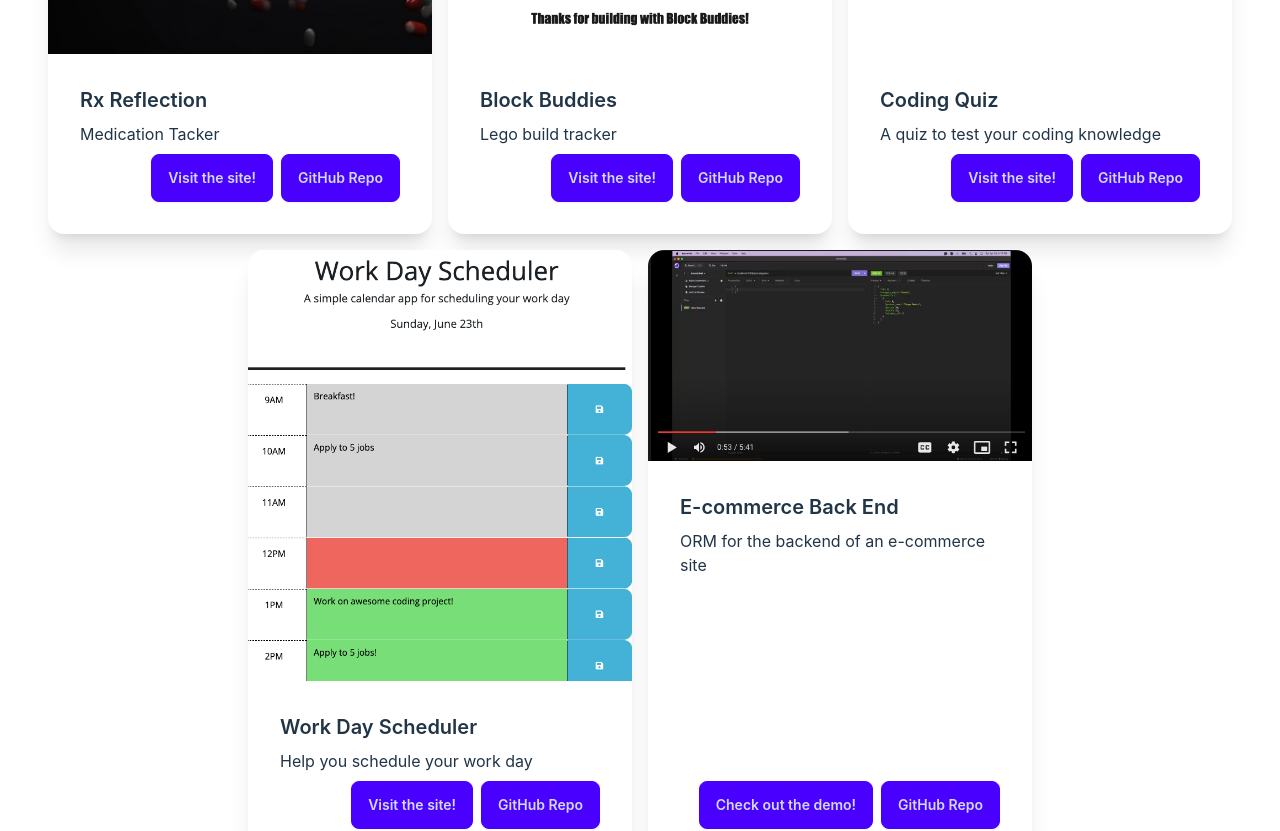
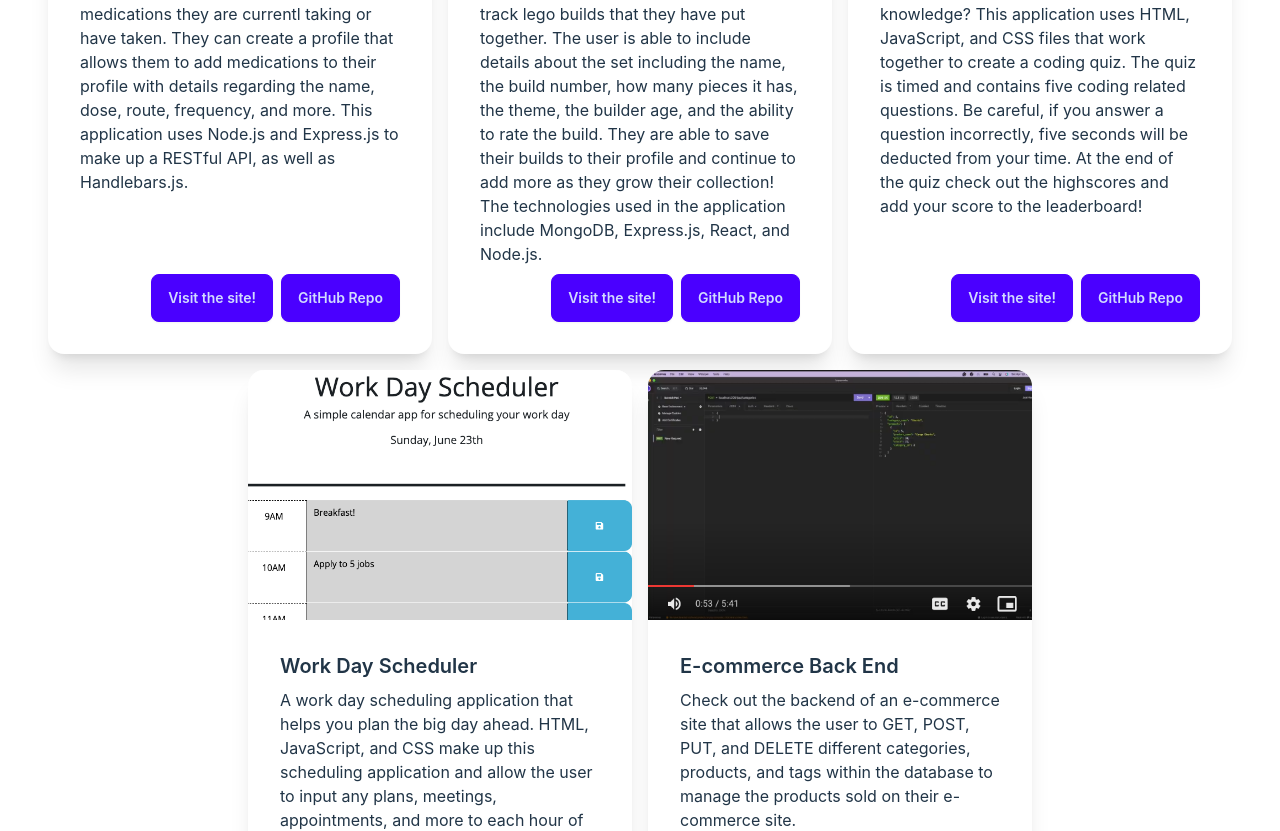
Before and after one commit to floconno/faith-o-portfolio, a React (Vite) app: page /Projects in a window 1280 px wide. Shown: the part 480-1311 px from the top of the page. Built offline with nearby package versions, Linux system fonts and the light colour scheme.

Commit message:
fixed project cards

```diff
--- a/src/App.css
+++ b/src/App.css
@@ -4,3 +4,10 @@ html, body, #root, .App {
     padding: 0;
     margin: 0;
 }
+
+.project-img {
+    width: 100%;
+    height: 250px;
+    object-fit: cover;
+    object-position: center 2%;
+}
--- a/src/components/NavBar.jsx
+++ b/src/components/NavBar.jsx
@@ -42,7 +42,7 @@ const NavBar = () => {
         </div>
       </div>
       <div className="navbar-right">
-        <a className="btn btn-ghost text-xl">Faith O'Connor</a>
+        <a className="btn btn-ghost text-xl">Faith O'Connor's Portfolio</a>
       </div>
       <div className="navbar-end">
       </div>
--- a/src/components/ProjectCard.jsx
+++ b/src/components/ProjectCard.jsx
@@ -7,6 +7,7 @@ const ProjectCard = ({ title, text, imageSrc, imageAlt, link1, link2, button1Tex
         <img
           src={imageSrc}
           alt={imageAlt}
+          className="project-img"
         />
       </figure>
       <div className="card-body">
--- a/src/pages/Projects.jsx
+++ b/src/pages/Projects.jsx
@@ -6,7 +6,7 @@ import ProjectCard from '../components/ProjectCard';
     const projectData = [
         {
             title: 'Rx Reflection',
-            text: 'Medication Tacker',
+            text: 'This application allows users to track medications they are currentl taking or have taken. They can create a profile that allows them to add medications to their profile with details regarding the name, dose, route, frequency, and more. This application uses Node.js and Express.js to make up a RESTful API, as well as Handlebars.js.',
             imageSrc: 'src/assets/images/rx-reflection-9623b73a46aa.herokuapp.com_.png',
             link1: 'https://rx-reflection-9623b73a46aa.herokuapp.com/',
             link2: 'https://github.com/sfmacdonald/Rx-Reflection',
@@ -15,7 +15,7 @@ import ProjectCard from '../components/ProjectCard';
         },
         {
             title: 'Block Buddies',
-            text: 'Lego build tracker',
+            text: 'A fun application that allows users to track lego builds that they have put together. The user is able to include details about the set including the name, the build number, how many pieces it has, the theme, the builder age, and the ability to rate the build. They are able to save their builds to their profile and continue to add more as they grow their collection! The technologies used in the application include MongoDB, Express.js, React, and Node.js.',
             imageSrc: 'src/assets/images/block-buddies-e3447dd8369c.herokuapp.com_.png',
             link1: 'https://block-buddies-e3447dd8369c.herokuapp.com/',
             link2: 'https://github.com/sfmacdonald/Block-Buddies',
@@ -24,7 +24,7 @@ import ProjectCard from '../components/ProjectCard';
         },
         {
             title: 'Coding Quiz',
-            text: 'A quiz to test your coding knowledge',
+            text: 'Are you ready to test your coding knowledge? This application uses HTML, JavaScript, and CSS files that work together to create a coding quiz. The quiz is timed and contains five coding related questions. Be careful, if you answer a question incorrectly, five seconds will be deducted from your time. At the end of the quiz check out the highscores and add your score to the leaderboard!',
             imageSrc: 'src/assets/images/floconno.github.io_code-quiz_.png',
             link1: 'https://floconno.github.io/code-quiz/',
             link2: 'https://github.com/floconno/code-quiz',
@@ -33,7 +33,7 @@ import ProjectCard from '../components/ProjectCard';
         },
         {
             title: 'Work Day Scheduler',
-            text: 'Help you schedule your work day',
+            text: 'A work day scheduling application that helps you plan the big day ahead. HTML, JavaScript, and CSS make up this scheduling application and allow the user to input any plans, meetings, appointments, and more to each hour of the day. The hours are color coded based on the past (grey), present (red), and future (green).',
             imageSrc: 'src/assets/images/floconno.github.io_work-day-scheduler_.png',
             link1: 'https://floconno.github.io/work-day-scheduler/',
             link2: 'https://github.com/floconno/work-day-scheduler',
@@ -42,7 +42,7 @@ import ProjectCard from '../components/ProjectCard';
         },
         {
             title: 'E-commerce Back End',
-            text: 'ORM for the backend of an e-commerce site',
+            text: 'Check out the backend of an e-commerce site that allows the user to GET, POST, PUT, and DELETE different categories, products, and tags within the database to manage the products sold on their e-commerce site. ',
             imageSrc: 'src/assets/images/drive.google.com_file_d_1_p2i2beqb1lHknH8tVfJSaiF6BJoLFo6_view.png',
             link1: 'https://drive.google.com/file/d/1_p2i2beqb1lHknH8tVfJSaiF6BJoLFo6/view',
             link2: 'https://github.com/floconno/ecom-backend',
```
